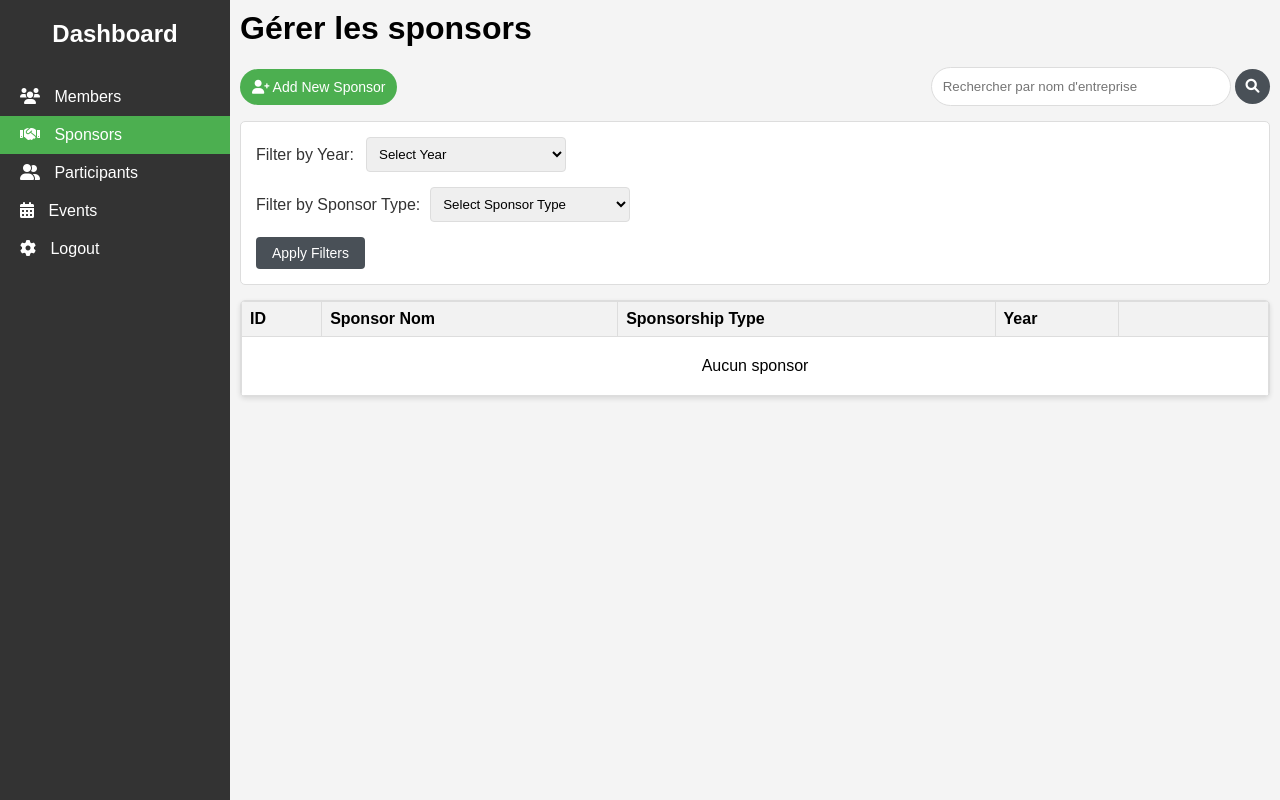
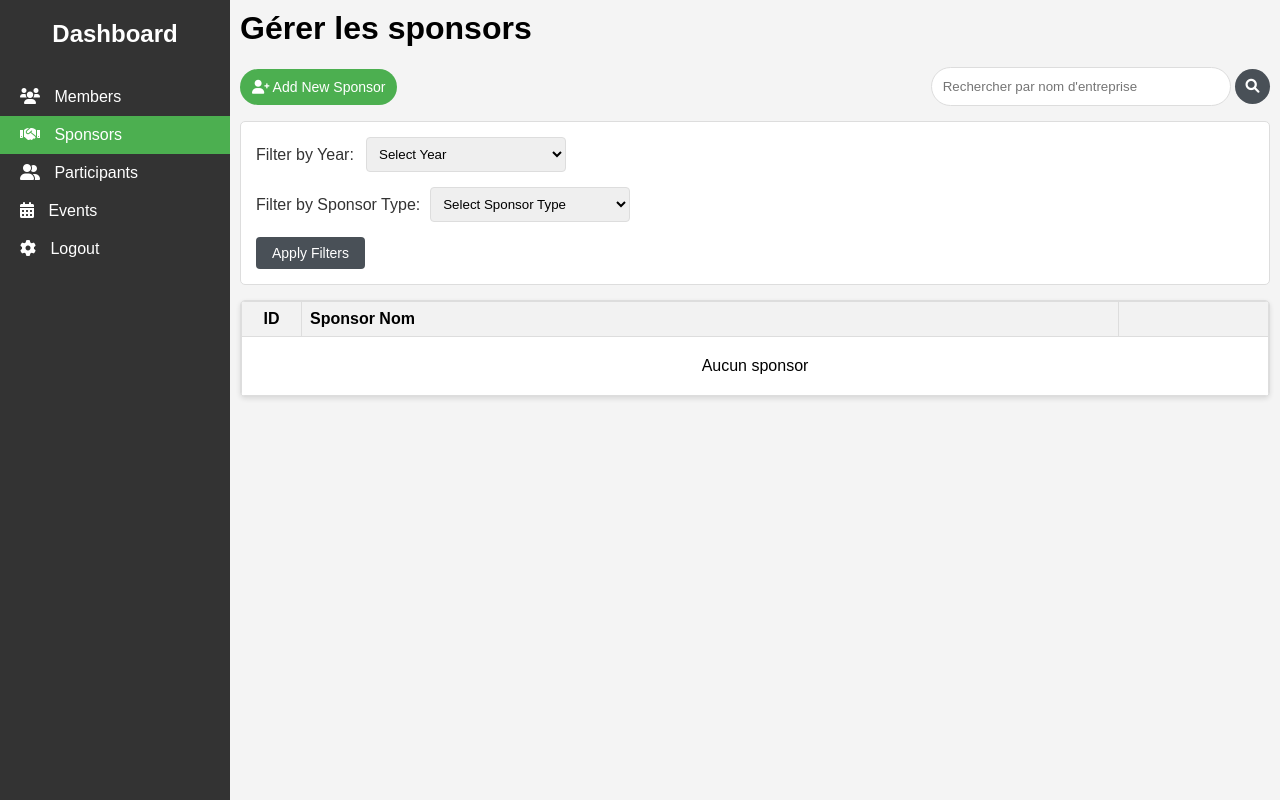
Before and after one commit to Anass-Fajoui/FGE_WebAPP, a Flask app: page /sponsors in a window 1280 px wide. Run offline with Flask 3, Linux system fonts and the light colour scheme; some libraries are stand-ins or nearby versions.

Commit message:
sorting results of sponsors

```diff
--- a/app.py
+++ b/app.py
@@ -240,6 +240,7 @@
 
         sponsors = sponsors.filter(sponsoriser.Sponsor_type == filter_sponsor_type)
 
+    sponsors = sponsors.order_by(entreprise.Entreprise_id)
     entreprises = sponsors.all()
     years = [row[0] for row in db.session.query(evenement.Year).distinct()]
 
--- a/templates/sponsors.html
+++ b/templates/sponsors.html
@@ -80,10 +80,10 @@
             <table>
                 <thead>
                     <tr>
-                        <th class="idCol">ID</th>
+                        <th class="idCol" style="text-align: center; width: 60px;">ID</th>
                         <th class="entCol">Sponsor Nom</th>
-                        <th class="typeCol">Sponsorship Type</th>
-                        <th class="yearCol">Year</th>
+                        <!-- <th class="typeCol">Sponsorship Type</th> -->
+                        <!-- <th class="yearCol">Year</th> -->
                         <th class="btns"></th>
                     </tr>
                 </thead>
@@ -92,8 +92,8 @@
                     <tr>
                         <td class="idCol" style="text-align: center;">{{ entreprise.Entreprise_id }}</td>
                         <td class="entCol">{{ entreprise.Ent_Nom }}</td>
-                        <td class="typeCol">{{ entreprise.Sponsor_type }}</td>
-                        <td class="yearCol">{{ entreprise.Year }}</td>
+                        <!-- <td class="typeCol">{{ entreprise.Sponsor_type }}</td> -->
+                        <!-- <td class="yearCol">{{ entreprise.Year }}</td> -->
                         <td class="btns">
                             <a href="/sponsors/edit_sponsor/{{ entreprise.Entreprise_id }}">
                                 <button class="edit-btn"><i class="fa-solid fa-pen-to-square"></i></button>
```
